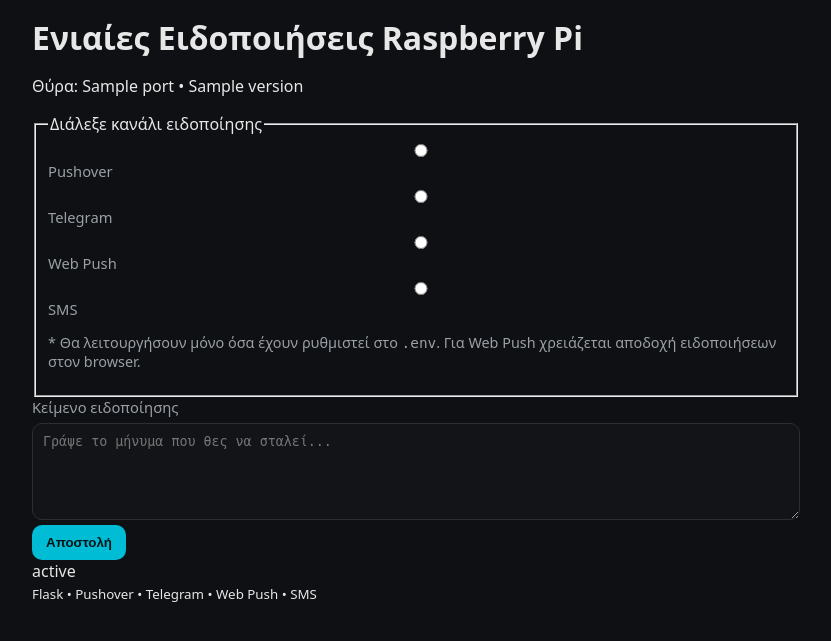
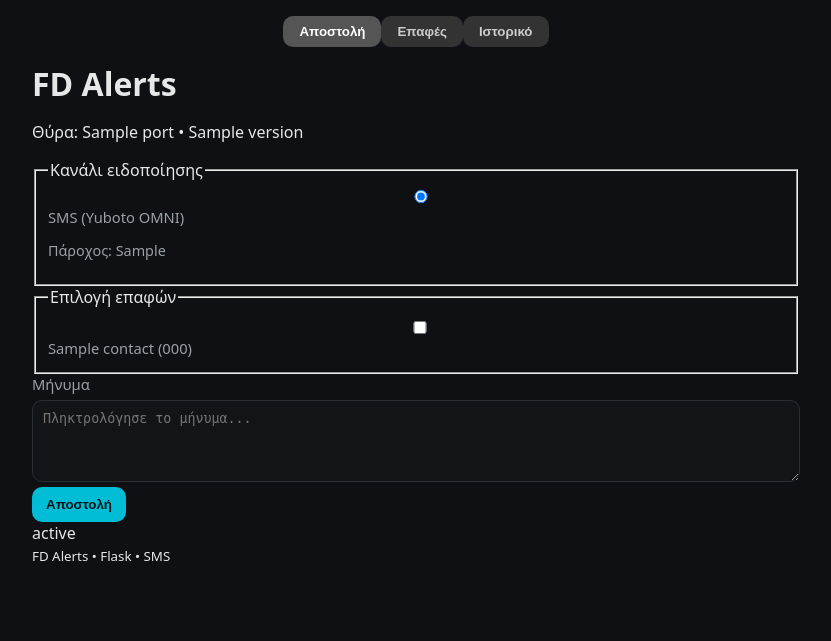
Before and after one commit to maxsto73/fdalerts-app, a Flask app: template templates/index.html in a window 1280 px wide. Shown: the top 641 px of the page, without its empty margins (224-1055 px from the left). Run offline with Flask 3, Linux system fonts and the light colour scheme; the template is opened without the code that fills it: most values are stand-ins (such as "Sample title", 1, 10 or a date in 2020).

Commit message:
Update index.html

```diff
--- a/templates/index.html
+++ b/templates/index.html
@@ -1,81 +1,92 @@
-
 <!doctype html>
 <html lang="el">
 <head>
   <meta charset="utf-8" />
   <meta name="viewport" content="width=device-width, initial-scale=1" />
-    <title>RasPi Notifications — Ultimate</title>
+  <title>FD Alerts — Dashboard</title>
   <link rel="stylesheet" href="/static/styles.css" />
-    <!-- PWA / iOS -->
-    <link rel="manifest" href="/manifest.json">
-    <meta name="theme-color" content="#2f6fec">
-    <meta name="apple-mobile-web-app-capable" content="yes">
-    <meta name="apple-mobile-web-app-status-bar-style" content="default">
-    <link rel="apple-touch-icon" href="/static/icons/icon-192.png">
+  <style>
+    .tabs { display:flex; justify-content:center; margin-bottom:15px; }
+    .tab-btn { background:#333; color:#ccc; padding:8px 16px; border:none; cursor:pointer; }
+    .tab-btn.active { background:#555; color:#fff; }
+    .tab-content { display:none; }
+    .tab-content.active { display:block; }
+    .contacts-list label { display:block; margin:4px 0; }
+  </style>
   <script>
-      async function setupPush() {
-        if (!('serviceWorker' in navigator) || !('PushManager' in window)) return;
-        try {
-          const reg = await navigator.serviceWorker.register('/sw.js');
-          const perm = await Notification.requestPermission();
-          if (perm !== 'granted') return;
-          const resp = await fetch('/vapidPublicKey');
-          const data = await resp.json();
-          const vapidKey = data.key;
-          const appKey = urlBase64ToUint8Array(vapidKey);
-          const sub = await reg.pushManager.subscribe({ userVisibleOnly: true, applicationServerKey: appKey });
-          await fetch('/subscribe', { method:'POST', headers:{'Content-Type':'application/json'}, body: JSON.stringify(sub)});
-          document.getElementById('wp-status').textContent = 'Ο browser είναι εγγεγραμμένος για Web Push.';
-        } catch (e) { console.log('Web Push setup failed', e); }
+    function switchTab(tab) {
+      document.querySelectorAll('.tab-btn').forEach(b => b.classList.remove('active'));
+      document.querySelectorAll('.tab-content').forEach(c => c.classList.remove('active'));
+      document.getElementById(tab + '-tab').classList.add('active');
+      document.getElementById(tab).classList.add('active');
     }
-      function urlBase64ToUint8Array(base64String) {
-        const padding = '='.repeat((4 - base64String.length % 4) % 4);
-        const base64 = (base64String + padding).replace(/-/g, '+').replace(/_/g, '/');
-        const rawData = atob(base64);
-        const outputArray = new Uint8Array(rawData.length);
-        for (let i = 0; i < rawData.length; ++i) outputArray[i] = rawData.charCodeAt(i);
-        return outputArray;
-      }
-      function onChannelChange() {
-        const ch = document.querySelector('input[name="channel"]:checked')?.value;
-        document.getElementById('sms-extra').style.display = ch === 'sms' ? 'block' : 'none';
-      }
-      window.addEventListener('load', () => { setupPush(); onChannelChange(); });
+    window.onload = () => switchTab('send');
   </script>
 </head>
 <body>
   <div class="container">
-      <h1>Ενιαίες Ειδοποιήσεις Raspberry Pi</h1>
+    <div class="tabs">
+      <button class="tab-btn active" id="send-tab" onclick="switchTab('send')">Αποστολή</button>
+      <button class="tab-btn" id="contacts-tab" onclick="switchTab('contacts')">Επαφές</button>
+      <button class="tab-btn" id="logs-tab" onclick="switchTab('logs')">Ιστορικό</button>
+    </div>
+
+    <h1>FD Alerts</h1>
     <p>Θύρα: {{ port }} • {{ version }}</p>
-      <p id="wp-status"></p>
 
+    <!-- Αποστολή -->
+    <div id="send" class="tab-content active">
       <form method="POST">
         <fieldset>
-          <legend>Διάλεξε κανάλι ειδοποίησης</legend>
-          <label><input type="radio" name="channel" value="pushover" onchange="onChannelChange()"> Pushover</label>
-          <label><input type="radio" name="channel" value="telegram" onchange="onChannelChange()"> Telegram</label>
-          <label><input type="radio" name="channel" value="webpush" onchange="onChannelChange()"> Web Push</label>
-          <label><input type="radio" name="channel" value="sms" onchange="onChannelChange()"> SMS</label>
-          <p class="hint">* Θα λειτουργήσουν μόνο όσα έχουν ρυθμιστεί στο <code>.env</code>. Για Web Push χρειάζεται αποδοχή ειδοποιήσεων στον browser.</p>
+          <legend>Κανάλι ειδοποίησης</legend>
+          <label><input type="radio" name="channel" value="sms" checked> SMS (Yuboto OMNI)</label>
+          <p class="hint">Πάροχος: {{ sms_provider or '—' }}</p>
         </fieldset>
 
-        <div id="sms-extra" style="display:none">
-          <label for="to_phone">Παραλήπτης (τηλέφωνο για SMS)</label>
-          <input type="text" id="to_phone" name="to_phone" placeholder="+30XXXXXXXXXX" />
-          <p class="hint">Πάροχος: {{ sms_provider or '—' }}</p>
+        <fieldset>
+          <legend>Επιλογή επαφών</legend>
+          <div class="contacts-list">
+            {% for c in contacts %}
+              <label>
+                <input type="checkbox" name="contacts" value="{{ c.phone }}"> {{ c.name }} ({{ c.phone }})
+              </label>
+            {% endfor %}
           </div>
+        </fieldset>
 
-        <label for="message">Κείμενο ειδοποίησης</label>
-        <textarea id="message" name="message" rows="5" placeholder="Γράψε το μήνυμα που θες να σταλεί..."></textarea>
+        <label for="message">Μήνυμα</label>
+        <textarea id="message" name="message" rows="4" placeholder="Πληκτρολόγησε το μήνυμα..."></textarea>
 
         <button type="submit">Αποστολή</button>
       </form>
 
-      {% if status is not none %}
+      {% if status %}
         <div class="status {{ 'ok' if ok else 'error' }}">{{ status }}</div>
       {% endif %}
+    </div>
 
-      <footer><small>Flask • Pushover • Telegram • Web Push • SMS</small></footer>
+    <!-- Επαφές -->
+    <div id="contacts" class="tab-content">
+      <h2>Επαφές</h2>
+      <p>Οι επαφές αποθηκεύονται στο <code>/data/contacts.json</code>.</p>
+      <pre>{{ contacts|tojson(indent=2) }}</pre>
+    </div>
+
+    <!-- Ιστορικό -->
+    <div id="logs" class="tab-content">
+      <h2>Ιστορικό Αποστολών</h2>
+      {% if logs %}
+        <ul>
+          {% for l in logs[-10:] %}
+            <li><strong>{{ l.channel }}</strong>: {{ l.message[:60] }}... ({{ l.contacts|join(', ') }})</li>
+          {% endfor %}
+        </ul>
+      {% else %}
+        <p>Δεν υπάρχουν ακόμα αποστολές.</p>
+      {% endif %}
+    </div>
+
+    <footer><small>FD Alerts • Flask • SMS</small></footer>
   </div>
 </body>
 </html>
```
Lines whose indentation alone changed are shown as unchanged.
